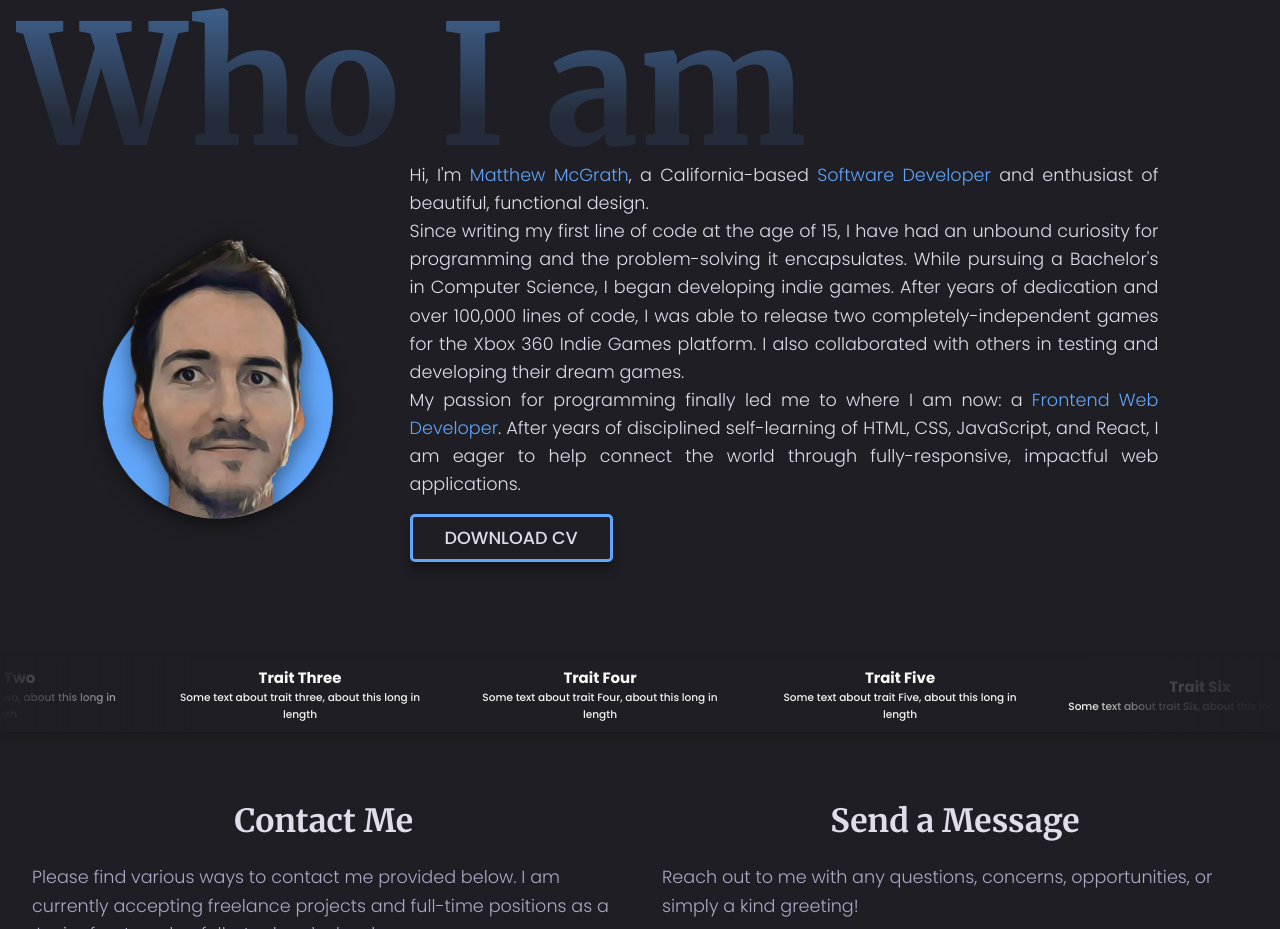
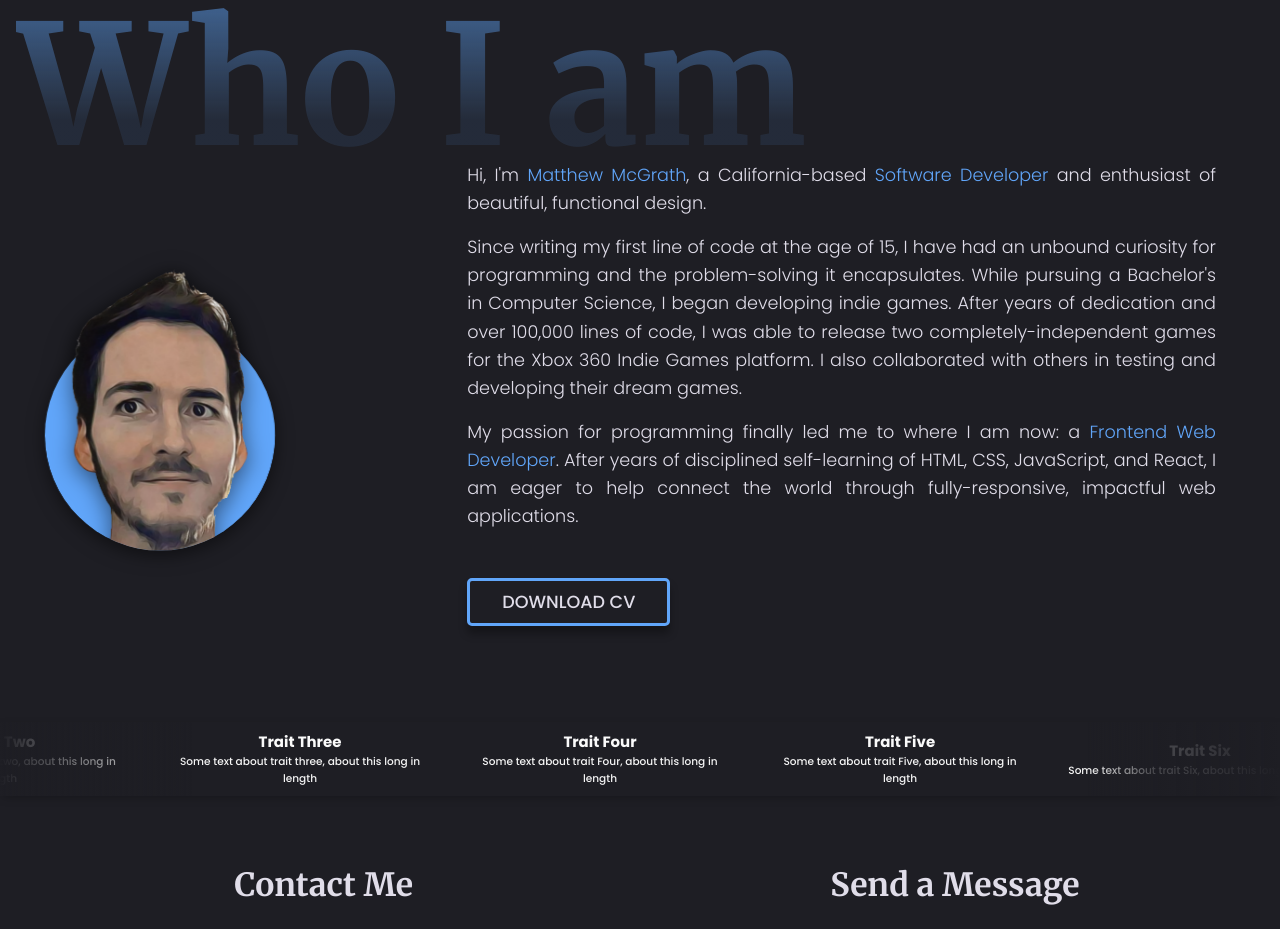
Before and after one commit to Epitome87/epitome87.github.io, a plain HTML site: page index.html in a window 1280 px wide. Shown: the part 3492-4421 px from the top of the page. Drawn offline with nearby package versions, Linux system fonts and the light colour scheme.

Commit message:
Adjust spacing & gap now that biography is longer

```diff
--- a/css/_about.scss
+++ b/css/_about.scss
@@ -130,6 +130,8 @@ figure {
     flex-direction: column;
     align-items: center;
     justify-content: center;
+    // TODO: Which justify-content looks best?
+    justify-content: space-between;
     gap: $margin-mobile;
 
     @include breakpoint(md) {
@@ -154,6 +156,8 @@ figure {
     }
 
     .about__body {
+      flex-grow: 1;
+      flex-basis: 80%;
       display: flex;
       flex-direction: column;
       gap: 1rem;
@@ -171,8 +175,14 @@ figure {
         align-self: stretch;
         padding: 2rem;
         max-width: 75ch;
-        // border: 5px solid $color-primary;
+        gap: 3rem;
       }
+    }
+
+    .about__biography {
+      display: flex;
+      flex-direction: column;
+      gap: 1rem;
     }
   }
 
@@ -195,14 +205,9 @@ figure {
     column-gap: 1rem;
     justify-content: space-between;
     background-color: color.scale($color-primary-dark, $lightness: -20%);
-    // TODO: Decide -- do I like this more?! Kind of! But it demands attention -- yet this Traits section is really not important...
-    // TODO: I like red bg or white! If red, do I prefer white or black font...
-    // TODO: Probably white font, but black makes it less prominent -- good until I can think of copy that's better than just 4 random traits!
     background-color: #f8fafc;
     background-color: $color-primary;
     border-block: 1px solid $color-primary;
-    // TODO:
-    // border-block: 1px solid white;
     box-shadow: 0 10px 5px rgba(0, 0, 0, 0.2);
 
     margin-block: 0rem 4rem;
```
Also changed, not shown: css/style.css, 1 other file.
